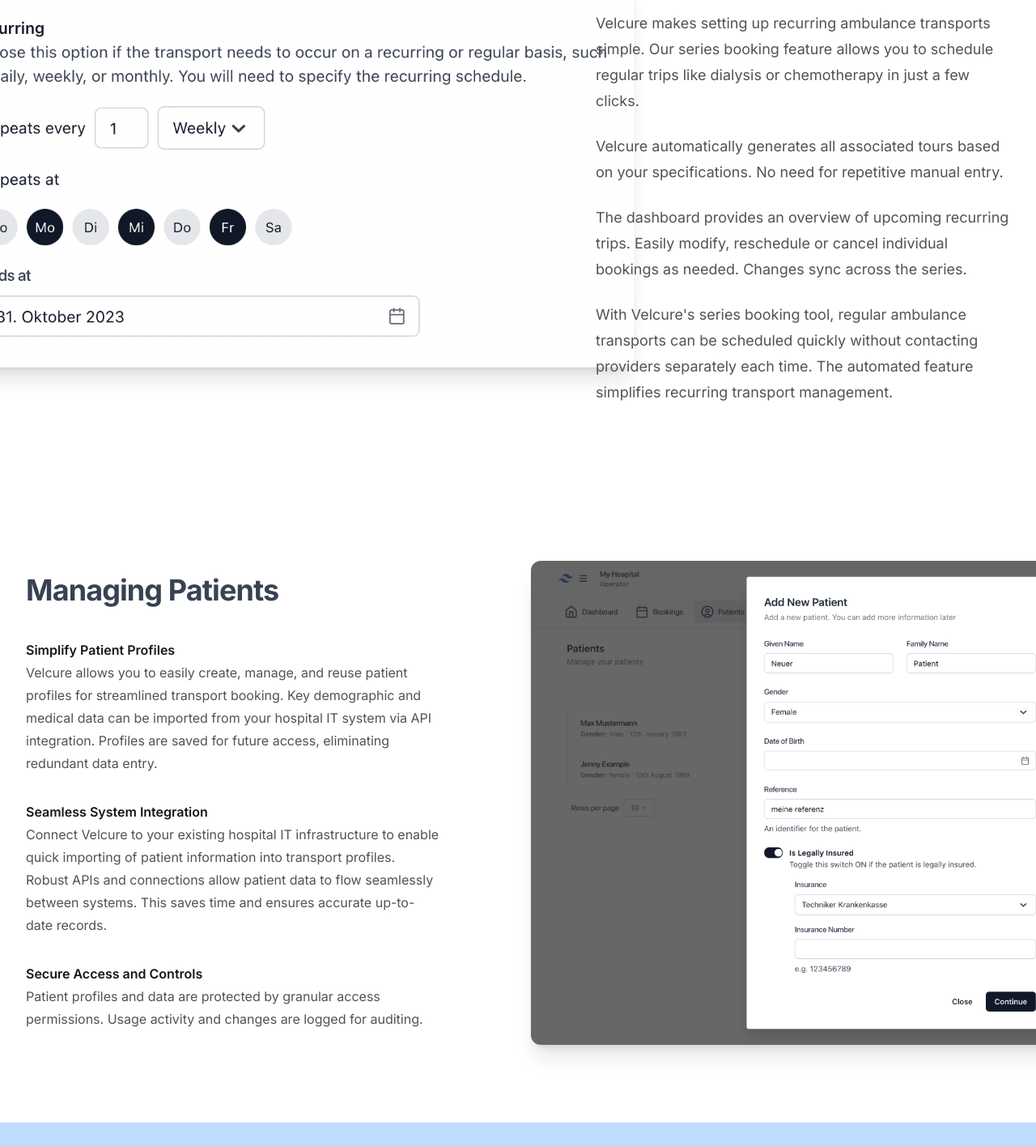
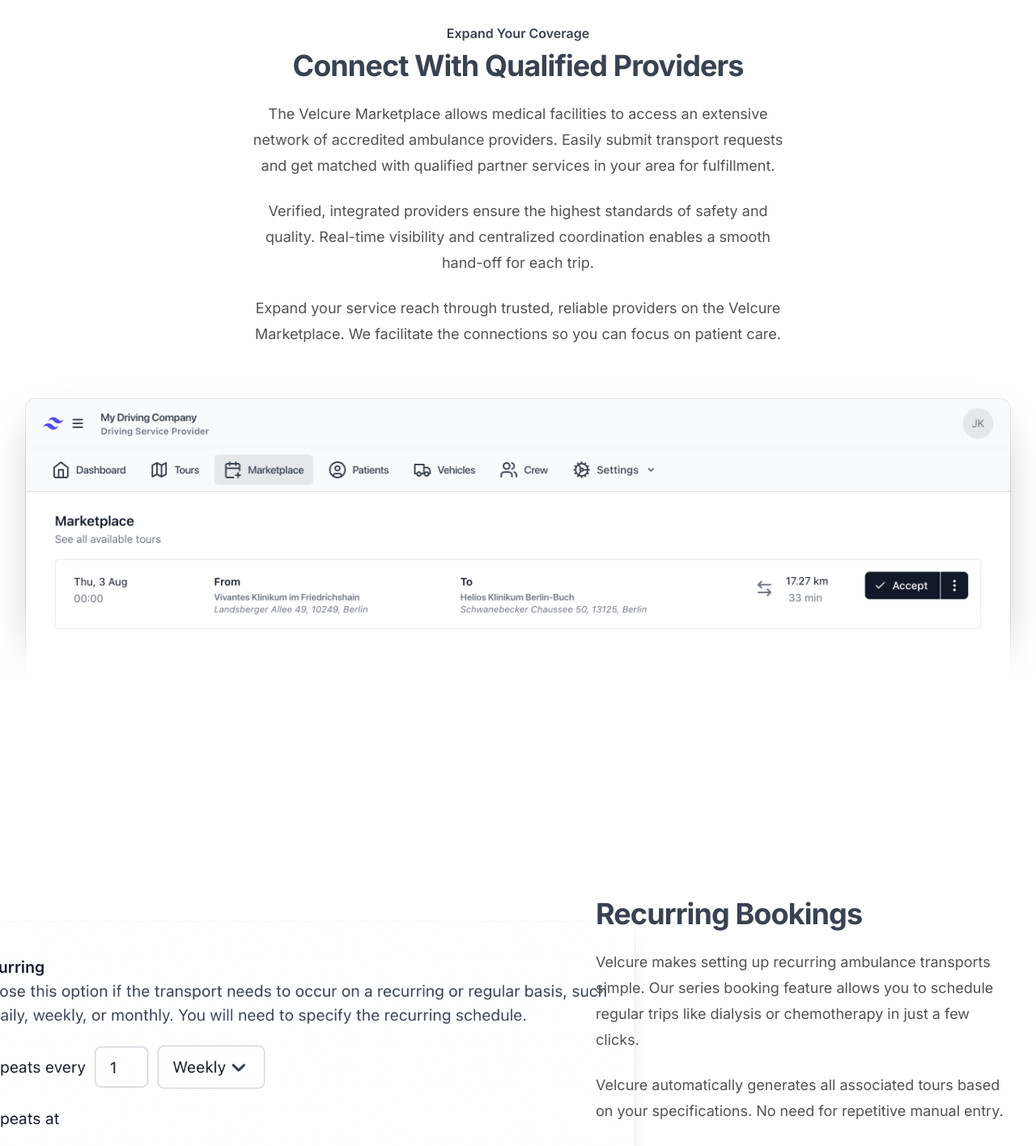
Before and after one commit to velcure/website, a Next.js app: page / in a window 1280 px wide. Shown: the part 1320-2736 px from the top of the page at 81% size. Built offline with nearby package versions, Linux system fonts and the light colour scheme.

Commit message:
feat: landing page

```diff
--- a/app/page.tsx
+++ b/app/page.tsx
@@ -17,6 +17,7 @@
 import { SectionFAQ } from "./_components/section-faq";
 import bookingListImage from "./_images/booking_list.png";
 import createPatientImage from "./_images/create_patient.png";
+import marketplaceImage from "./_images/marketplace.png";
 import recurringImage from "./_images/recurring.png";
 
 export default function Page() {
@@ -67,7 +68,8 @@
           </div>
         </Container>
       </section>
-      <section className="text-default relative bg-blue-50 py-24">
+
+      <section className="text-default relative bg-blue-50 py-24 sm:py-32">
         <Container>
           <div className="grid grid-cols-2 gap-8 md:grid-cols-4">
             <div className="flex flex-col items-center text-center">
@@ -97,7 +99,48 @@
           </div>
         </Container>
       </section>
-      <section className="relative overflow-hidden py-24">
+
+      <section className="relative py-24 sm:py-32">
+        <Container>
+          <div className="mx-auto max-w-2xl sm:text-center">
+            <Eyebrow>Expand Your Coverage</Eyebrow>
+            <h2 className="text-default mt-2 text-3xl font-bold tracking-tight sm:text-4xl">
+              Connect With Qualified Providers
+            </h2>
+            <p className="mt-6 text-lg leading-8 text-neutral-600">
+              The Velcure Marketplace allows medical facilities to access an
+              extensive network of accredited ambulance providers. Easily submit
+              transport requests and get matched with qualified partner services
+              in your area for fulfillment.
+            </p>
+            <p className="mt-6 text-lg leading-8 text-neutral-600">
+              Verified, integrated providers ensure the highest standards of
+              safety and quality. Real-time visibility and centralized
+              coordination enables a smooth hand-off for each trip.
+            </p>
+            <p className="mt-6 text-lg leading-8 text-neutral-600">
+              Expand your service reach through trusted, reliable providers on
+              the Velcure Marketplace. We facilitate the connections so you can
+              focus on patient care.
+            </p>
+          </div>
+        </Container>
+        <div className="relative overflow-hidden pt-16">
+          <div className="mx-auto max-w-7xl px-6 lg:px-8">
+            <Spotlight
+              src={marketplaceImage}
+              alt="Velcure Marketplace"
+              className="mb-[-12%] rounded-xl shadow-2xl ring-1 ring-neutral-900/10"
+              sizes="100vw"
+            />
+            <div className="relative" aria-hidden="true">
+              <div className="absolute -inset-x-20 bottom-0 bg-gradient-to-t from-white pt-[7%]" />
+            </div>
+          </div>
+        </div>
+      </section>
+
+      <section className="relative overflow-hidden py-24 sm:py-32">
         <Container>
           <div className="mx-auto grid max-w-2xl grid-cols-1 gap-x-8 gap-y-16 sm:gap-y-20 lg:mx-0 lg:max-w-none lg:grid-cols-2">
             <div className="lg:ml-auto lg:pl-4 lg:pt-4">
@@ -140,7 +183,7 @@
           </div>
         </Container>
       </section>
-      <section className="relative overflow-hidden py-24">
+      <section className="relative overflow-hidden py-24 sm:py-32">
         <Container>
           <div className="mx-auto grid max-w-2xl grid-cols-1 gap-x-8 gap-y-16 sm:gap-y-20 lg:mx-0 lg:max-w-none lg:grid-cols-2">
             <div className="lg:pr-8 lg:pt-4">
```
Also changed, not shown: app/_images/marketplace.png (added).
